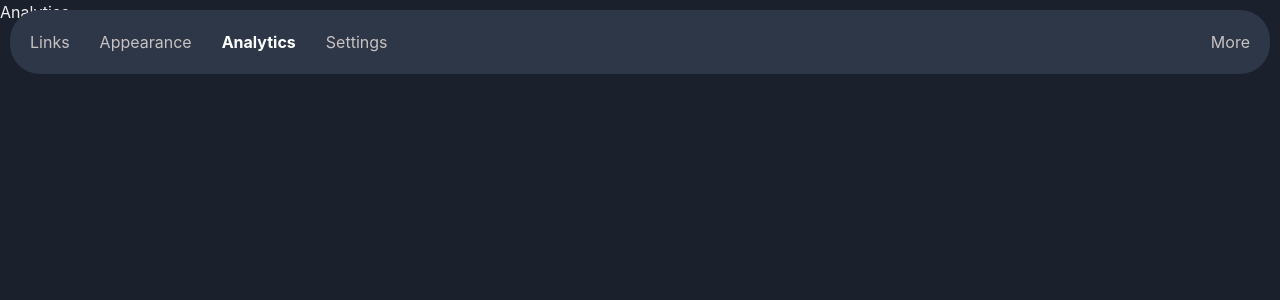
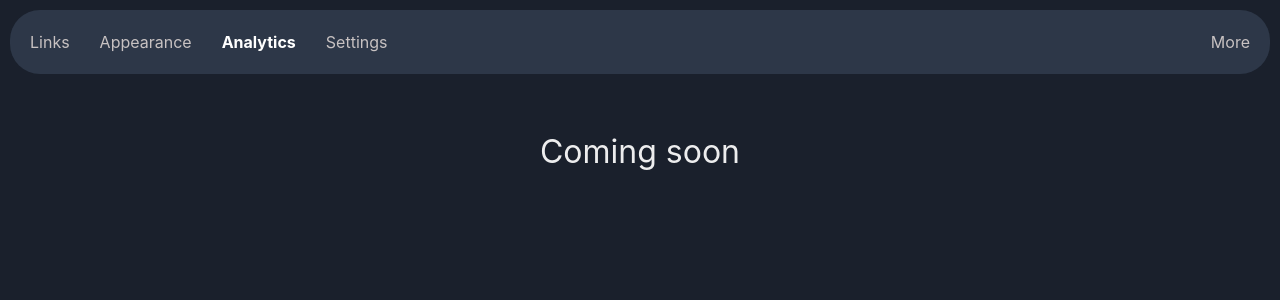
Before and after one commit to alekseycode/linktree-app, a React (Vite) app: page /analytics in a window 1280 px wide. Shown: the top 300 px of the page. Built offline with nearby package versions, Linux system fonts and the light colour scheme.

Commit message:
style analytics and settings pages

```diff
--- a/src/views/analytics/Analytics.jsx
+++ b/src/views/analytics/Analytics.jsx
@@ -1,5 +1,13 @@
+import { Flex, Text } from "@chakra-ui/react";
+
 const Analytics = () => {
-  return <div>Analytics</div>;
+  return (
+    <Flex mt="10%">
+      <Text flexGrow="1" textAlign="center" fontSize="2rem">
+        Coming soon
+      </Text>
+    </Flex>
+  );
 };
 
 export default Analytics;
--- a/src/views/settings/Settings.jsx
+++ b/src/views/settings/Settings.jsx
@@ -1,5 +1,11 @@
+import { Flex, Text } from "@chakra-ui/react";
+
 const Settings = () => {
-  return <div>Settings</div>;
+  return (
+    <Flex mt="10%">
+      <Text fontSize="2rem">Coming soon</Text>
+    </Flex>
+  );
 };
 
 export default Settings;
```
